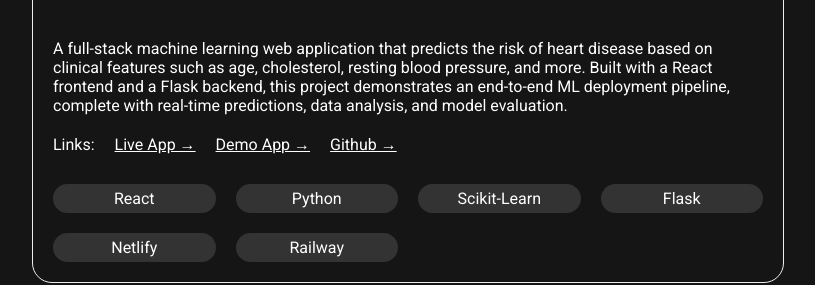
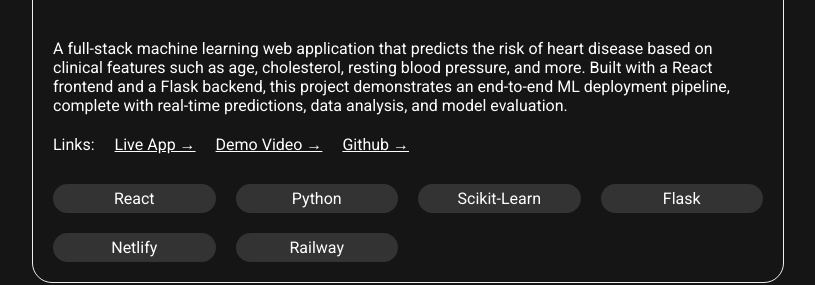
Before and after one commit to tarun-veeraraghavan-mv/Portfolio-Website, a React (Vite) app: page / in a window 1280 px wide. Shown: the part 2180-2465 px from the top of the page, without its empty margins (232-1047 px from the left). Built offline with nearby package versions, Linux system fonts and the light colour scheme.

Commit message:
demo video

```diff
--- a/src/components/Projects.jsx
+++ b/src/components/Projects.jsx
@@ -78,7 +78,7 @@ export default function Projects() {
             className="github-link-tag"
             target="_blank"
           >
-            Demo App &rarr;
+            Demo Video &rarr;
           </a>
           <a
             href="https://github.com/tarun-veeraraghavan-mv/Heart-Disease-Predictor"
```
